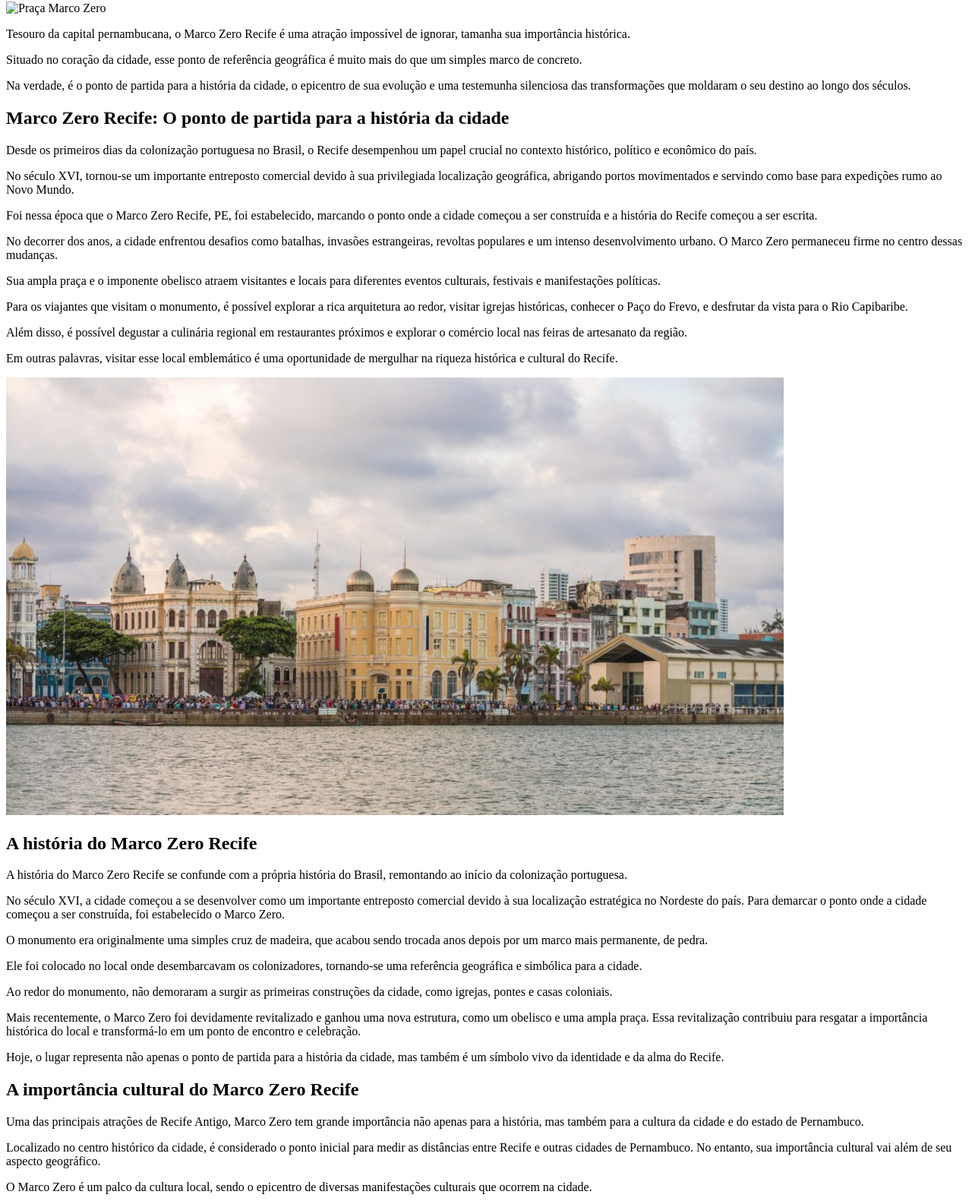
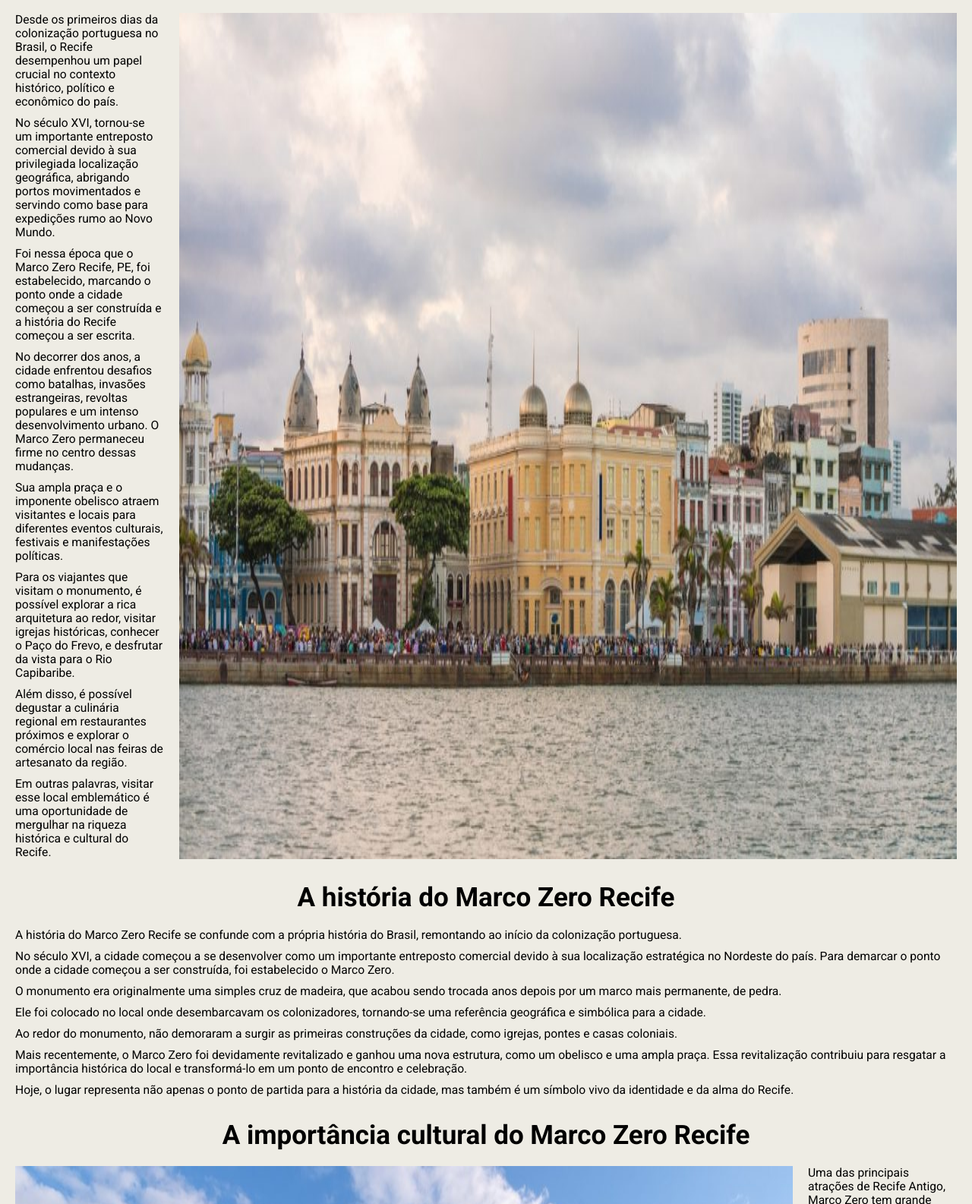
Before and after one commit to AlbericoJr/Proz-Tech, a plain HTML site: page Landing_page_Recife/index.html in a window 1280 px wide. Shown: the part 372-1957 px from the top of the page at 76% size. Drawn offline with Linux system fonts and the light colour scheme.

Commit message:
Atualização de CSS

```diff
--- /dev/null
+++ b/Landing_page_Recife/CSS/style.css
@@ -0,0 +1,165 @@
+*{
+  margin: 0;
+  padding: 0;
+  box-sizing: border-box;
+  font-family: "Roboto", sans-serif;
+  font-size: 62.5%;
+  background-color: rgb(238, 236, 228);
+  color: #000;
+}
+
+header{
+  display: flex;
+  align-items: center;
+  justify-content: space-between;
+  margin: 0 2rem;
+}
+
+img{
+  width: 100%;
+}
+
+a{
+  text-decoration: none;
+}
+
+.logo img{
+  width: 40%;
+  height: 40%;
+}
+
+nav ul{
+  display: flex;
+  gap: 1rem;
+  list-style: none;
+  margin: 0 2rem;
+}
+
+nav a{
+  font-size: 1rem;
+}
+
+nav a:hover{
+  border-bottom: 1px solid #ea6363;
+  padding-bottom: 0.5rem;
+}
+
+
+main, header, footer{
+  max-width: 1440px;
+  margin: 0 auto;
+}
+
+.content{
+  display: flex;
+  flex-direction: column;
+  align-items: center;
+  margin: 0 2rem;
+  gap: 2rem;
+  margin-bottom: 3rem;
+}
+
+.content h2{
+  font-size: 3.5rem;
+}
+
+.conteudo{
+  display: flex;
+  gap: 2rem;
+}
+
+.conteudo div{
+  display: flex;
+  flex-direction: column;
+  gap: 1rem;
+  justify-content: center;
+  font-size: 2.5rem;
+}
+
+.content .marco{
+  display: flex;
+  flex-direction: column;
+  font-size: 2.5rem;
+  gap: 1rem;
+}
+
+footer{
+  display: flex;
+  align-items: center;
+  justify-content: center;
+  gap: 1rem;
+  width: 80% ;
+  margin: 0 auto;
+  font-size: 3.5rem;
+  padding-bottom: 3rem;
+}
+
+footer p{
+  font-size: 1.3rem;
+}
+
+.social ul {
+  display: flex;
+  list-style: none;
+  gap: 2rem;
+}
+
+.social li a img{
+  border-radius: 50%;
+  width: 50px;
+  transition: .8s;
+}
+
+.social li a img:hover{
+  box-shadow: 5px 5px 10px rgba(0, 0, 0, 0.5);
+}
+
+/* Paço do Frevo */
+.paco{
+  display: flex;
+  flex-direction: column;
+  align-items: center;
+  justify-content: center;
+  gap: 1rem;
+  font-size: 2.5rem;
+  width: 80%;
+  margin: 0 auto;
+  padding-bottom: 3rem;
+}
+
+.paco h1{
+  font-size: 2rem;
+  margin: 2rem 0;
+}
+.paco p{
+  font-size: 1.5rem;
+  margin-top: 1rem;
+}
+
+/* Igreja Carmo */
+.carmo{
+  display: flex;
+  flex-direction: column;
+  align-items: center;
+  justify-content: center;
+  gap: 1rem;
+  font-size: 2.5rem;
+  width: 80%;
+  margin: 0 auto;
+  padding-bottom: 3rem;
+}
+
+.carmo h1{
+  font-size: 2rem;
+  margin: 2rem 0;
+}
+.carmo p{
+  font-size: 1.5rem;
+  margin-top: 1rem;
+}
+
+@media (max-width: 768px) {
+  .content div{
+    display:grid ;
+  }
+}
--- a/Landing_page_Recife/index.html
+++ b/Landing_page_Recife/index.html
@@ -1,13 +1,21 @@
 <!DOCTYPE html>
 <html lang="pt-br">
+
 <head>
   <meta charset="UTF-8">
   <meta name="viewport" content="width=device-width, initial-scale=1.0">
+
+  <link rel="preconnect" href="https://fonts.googleapis.com">
+  <link rel="preconnect" href="https://fonts.gstatic.com" crossorigin>
+  <link href="https://fonts.googleapis.com/css2?family=Roboto:wght@300;400;500;700&display=swap" rel="stylesheet">
+
+  <link rel="stylesheet" href="./CSS/style.css">
   <title>Recife - Marco Zero</title>
 </head>
+
 <body>
   <header>
-    <a href="index.html">
+    <a href="index.html" class="logo">
       <img src="./img/logo.png" alt="Um guarda chuva de frevo colorido">
     </a>
     <nav>
@@ -26,121 +34,164 @@
   </header>
 
   <main>
-    <section>
-      <h1>Marco Zero</h1>
+    <section class="content">
+      <h2>Marco Zero</h2>
+      <div class="conteudo">
         <img src="./img/marco-zero.png" alt="Praça Marco Zero">
         <div>
           <p>
-          Tesouro da capital pernambucana, o Marco Zero Recife é uma atração impossível de ignorar, tamanha sua importância histórica.
+            Tesouro da capital pernambucana, o Marco Zero Recife é uma atração impossível de ignorar, tamanha sua
+            importância histórica.
           </p>
           <p>
-          Situado no coração da cidade, esse ponto de referência geográfica é muito mais do que um simples marco de concreto.
+            Situado no coração da cidade, esse ponto de referência geográfica é muito mais do que um simples marco de
+            concreto.
           </p>
           <p>
-          Na verdade, é o ponto de partida para a história da cidade, o epicentro de sua evolução e uma testemunha silenciosa das transformações que moldaram o seu destino ao longo dos séculos.
+            Na verdade, é o ponto de partida para a história da cidade, o epicentro de sua evolução e uma testemunha
+            silenciosa das transformações que moldaram o seu destino ao longo dos séculos.
+          </p>
+        </div>
+      </div>
+    </section>
+
+    <section class="content">
+      <h2>Marco Zero Recife: O ponto de partida para a história da cidade</h2>
+      <div class="conteudo">
+        <div>
+          <p>
+            Desde os primeiros dias da colonização portuguesa no Brasil, o Recife desempenhou um papel crucial no
+            contexto
+            histórico, político e econômico do país.
+          </p>
+          <p>
+            No século XVI, tornou-se um importante entreposto comercial devido à sua privilegiada localização
+            geográfica,
+            abrigando portos movimentados e servindo como base para expedições rumo ao Novo Mundo.
+          </p>
+          <p>
+            Foi nessa época que o Marco Zero Recife, PE, foi estabelecido, marcando o ponto onde a cidade começou a ser
+            construída e a história do Recife começou a ser escrita.
+          </p>
+          <p>
+            No decorrer dos anos, a cidade enfrentou desafios como batalhas, invasões estrangeiras, revoltas populares e
+            um intenso desenvolvimento urbano. O Marco Zero permaneceu firme no centro dessas mudanças.
+          </p>
+          <p>
+            Sua ampla praça e o imponente obelisco atraem visitantes e locais para diferentes eventos culturais,
+            festivais
+            e manifestações políticas.
+          </p>
+          <p>
+            Para os viajantes que visitam o monumento, é possível explorar a rica arquitetura ao redor, visitar igrejas
+            históricas, conhecer o Paço do Frevo, e desfrutar da vista para o Rio Capibaribe.
+          </p>
+          <p>
+            Além disso, é possível degustar a culinária regional em restaurantes próximos e explorar o comércio local
+            nas
+            feiras de artesanato da região.
+          </p>
+          <p>
+            Em outras palavras, visitar esse local emblemático é uma oportunidade de mergulhar na riqueza histórica e
+            cultural do Recife.
+          </p>
+        </div>
+        <img src="./img/MarcoZero_partida.jpg" alt="Marco Zero ao fundo eom varias pessoas ao redor da praça">
+      </div>
+    </section>
+
+    <section class="content">
+      <h2>A história do Marco Zero Recife</h2>
+      <div class="marco">
+        <p>
+          A história do Marco Zero Recife se confunde com a própria história do Brasil, remontando ao início da
+          colonização portuguesa.
+        </p>
+        <p>
+          No século XVI, a cidade começou a se desenvolver como um importante entreposto comercial devido à sua
+          localização estratégica no Nordeste do país. Para demarcar o ponto onde a cidade começou a ser construída, foi
+          estabelecido o Marco Zero.
+        </p>
+        <p>
+          O monumento era originalmente uma simples cruz de madeira, que acabou sendo trocada anos depois por um marco
+          mais permanente, de pedra.
+        </p>
+        <p>
+          Ele foi colocado no local onde desembarcavam os colonizadores, tornando-se uma referência geográfica e
+          simbólica para a cidade.
+        </p>
+        <p>
+          Ao redor do monumento, não demoraram a surgir as primeiras construções da cidade, como igrejas, pontes e casas
+          coloniais.
+        </p>
+        <p>
+          Mais recentemente, o Marco Zero foi devidamente revitalizado e ganhou uma nova estrutura, como um obelisco e
+          uma ampla praça. Essa revitalização contribuiu para resgatar a importância histórica do local e transformá-lo
+          em um ponto de encontro e celebração.
+        </p>
+        <p>
+          Hoje, o lugar representa não apenas o ponto de partida para a história da cidade, mas também é um símbolo vivo
+          da identidade e da alma do Recife.
         </p>
       </div>
     </section>
 
-    <section>
+    <section class="content">
+      <h2>A importância cultural do Marco Zero Recife</h2>
+      <div class="conteudo">
+        <img src="./img/Marco-zero3.jpg" alt="Marco Zero visto de uma das ruas">
         <div>
-        <h2>Marco Zero Recife: O ponto de partida para a história da cidade</h2>
           <p>
-          Desde os primeiros dias da colonização portuguesa no Brasil, o Recife desempenhou um papel crucial no contexto histórico, político e econômico do país.
+            Uma das principais atrações de Recife Antigo, Marco Zero tem grande importância não apenas para a história,
+            mas também para a cultura da cidade e do estado de Pernambuco.
           </p>
           <p>
-          No século XVI, tornou-se um importante entreposto comercial devido à sua privilegiada localização geográfica, abrigando portos movimentados e servindo como base para expedições rumo ao Novo Mundo.
+            Localizado no centro histórico da cidade, é considerado o ponto inicial para medir as distâncias entre Recife
+            e outras cidades de Pernambuco. No entanto, sua importância cultural vai além de seu aspecto geográfico.
           </p>
           <p>
-          Foi nessa época que o Marco Zero Recife, PE, foi estabelecido, marcando o ponto onde a cidade começou a ser construída e a história do Recife começou a ser escrita.
+            O Marco Zero é um palco da cultura local, sendo o epicentro de diversas manifestações culturais que ocorrem na
+            cidade.
           </p>
           <p>
-          No decorrer dos anos, a cidade enfrentou desafios como batalhas, invasões estrangeiras, revoltas populares e um intenso desenvolvimento urbano. O Marco Zero permaneceu firme no centro dessas mudanças.
+            Ele serve como cenário para inúmeras festas populares, como o Carnaval, onde ocorrem apresentações de
+            maracatu, frevo, ciranda e outras expressões artísticas típicas de Pernambuco.
           </p>
           <p>
-          Sua ampla praça e o imponente obelisco atraem visitantes e locais para diferentes eventos culturais, festivais e manifestações políticas.
+            Além do Carnaval, o local também é palco de outros eventos culturais importantes ao longo do ano, como shows
+            musicais, festivais de dança, exposições de arte e feiras de artesanato.
           </p>
           <p>
-          Para os viajantes que visitam o monumento, é possível explorar a rica arquitetura ao redor, visitar igrejas históricas, conhecer o Paço do Frevo, e desfrutar da vista para o Rio Capibaribe.
-        </p>
-        <p>
-          Além disso, é possível degustar a culinária regional em restaurantes próximos e explorar o comércio local nas feiras de artesanato da região.
-        </p>
-        <p>
-          Em outras palavras, visitar esse local emblemático é uma oportunidade de mergulhar na riqueza histórica e cultural do Recife.
+            Essas manifestações culturais refletem a diversidade e a identidade recifense, sendo uma expressão viva das
+            tradições e da história da cidade.
           </p>
         </div>
-      <img src="./img/MarcoZero_partida.jpg" alt="Marco Zero ao fundo eom varias pessoas ao redor da praça">
-    </section>
-
-    <section>
-      <div>
-        <h2>A história do Marco Zero Recife</h2>
-        <p>
-          A história do Marco Zero Recife se confunde com a própria história do Brasil, remontando ao início da colonização portuguesa.
-        </p>
-        <p>
-          No século XVI, a cidade começou a se desenvolver como um importante entreposto comercial devido à sua localização estratégica no Nordeste do país. Para demarcar o ponto onde a cidade começou a ser construída, foi estabelecido o Marco Zero.
-        </p>
-        <p>
-          O monumento era originalmente uma simples cruz de madeira, que acabou sendo trocada anos depois por um marco mais permanente, de pedra.
-        </p>
-        <p>
-          Ele foi colocado no local onde desembarcavam os colonizadores, tornando-se uma referência geográfica e simbólica para a cidade.
-        </p>
-        <p>
-          Ao redor do monumento, não demoraram a surgir as primeiras construções da cidade, como igrejas, pontes e casas coloniais.
-        </p>
-        <p>
-          Mais recentemente, o Marco Zero foi devidamente revitalizado e ganhou uma nova estrutura, como um obelisco e uma ampla praça. Essa revitalização contribuiu para resgatar a importância histórica do local e transformá-lo em um ponto de encontro e celebração.
-        </p>
-        <p>
-          Hoje, o lugar representa não apenas o ponto de partida para a história da cidade, mas também é um símbolo vivo da identidade e da alma do Recife.
-        </p>
       </div>
-    </section>
-
-    <section>
-      <div>
-        <h2>A importância cultural do Marco Zero Recife</h2>
-        <p>
-          Uma das principais atrações de Recife Antigo, Marco Zero tem grande importância não apenas para a história, mas também para a cultura da cidade e do estado de Pernambuco.
-        </p>
-        <p>
-          Localizado no centro histórico da cidade, é considerado o ponto inicial para medir as distâncias entre Recife e outras cidades de Pernambuco. No entanto, sua importância cultural vai além de seu aspecto geográfico.
-        </p>
-        <p>
-          O Marco Zero é um palco da cultura local, sendo o epicentro de diversas manifestações culturais que ocorrem na cidade.
-        </p>
-        <p>
-          Ele serve como cenário para inúmeras festas populares, como o Carnaval, onde ocorrem apresentações de maracatu, frevo, ciranda e outras expressões artísticas típicas de Pernambuco.
-        </p>
-        <p>
-          Além do Carnaval, o local também é palco de outros eventos culturais importantes ao longo do ano, como shows musicais, festivais de dança, exposições de arte e feiras de artesanato.
-        </p>
-        <p>
-          Essas manifestações culturais refletem a diversidade e a identidade recifense, sendo uma expressão viva das tradições e da história da cidade.
-        </p>
-      </div>
-      <img src="./img/Marco-zero3.jpg" alt="Marco Zero visto de uma das ruas">
     </section>
   </main>
 
   <footer>
     <p>Desenvolvido por Alberico</p>
-    <div>
+    <div class="social">
       <ul>
         <li>
+          <a href="#">
             <img src="./img/fb.svg" alt="Facebook">
+          </a>
         </li>
         <li>
+          <a href="#">
             <img src="./img/insta.svg" alt="Instagram">
+          </a>
         </li>
         <li>
+          <a href="#">
             <img src="./img/youtube.svg" alt="Youtube">
+          </a>
         </li>
       </ul>
     </div>
   </footer>
 </body>
+
 </html>
```
Also changed, not shown: Landing_page_Recife/igreja_carmo.html (+25 -8 lines), Landing_page_Recife/paco_frevo.html (+25 -8 lines), Landing_page_Recife/img/logo.png. Lines whose indentation alone changed are shown as unchanged.
